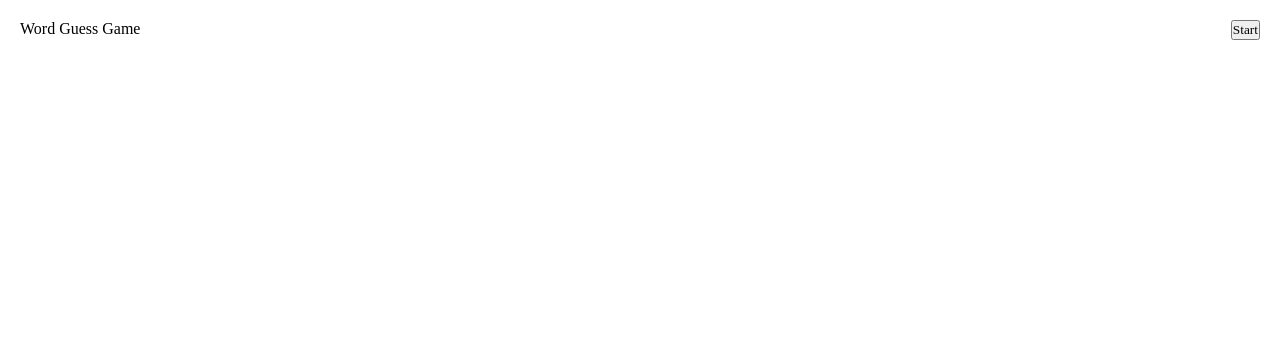
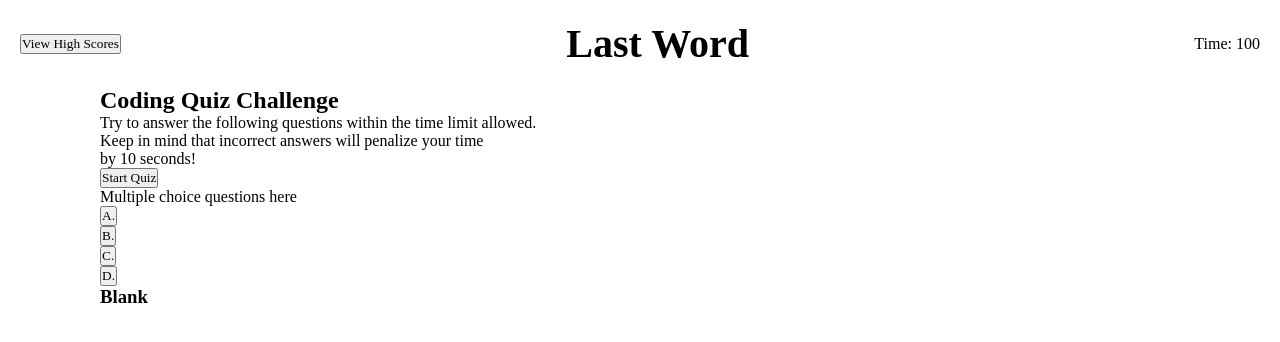
Before and after one commit to xPuRoXdEsMaDrEx/game-last-word, a plain HTML site: page index.html in a window 1280 px wide. Drawn offline with Linux system fonts and the light colour scheme.

Commit message:
Added more code to HTML and CSS files, Updated README file, Added images folder to assets folder

```diff
--- a/assets/css.style/style.css
+++ b/assets/css.style/style.css
@@ -1,11 +1,9 @@
 /* Variables */
 /* :root {
-    --black: black;
-    --green: green;
-    --white: whitesmoke;
+
 } */
 
-/* Default Style Settings */
+/* Default Style Properties */
 * {
     margin: 0;
     padding: 0;
@@ -14,10 +12,20 @@
     max-width: 1600px;
 }
 
+/* Header Content Style Properties */
 header {
     display: flex;
     flex-wrap: wrap;
     padding: 20px;
-    background-color: var(--black);
     justify-content: space-between;
+    align-items: center;
 }
+
+header h1 {
+    font-size: 40px;
+}
+
+/* Main Content Style Properties */
+main {
+    padding-left: 100px;
+}
--- a/index.html
+++ b/index.html
@@ -6,14 +6,65 @@
         <link rel="stylesheet" type="text/css" href="./assets/css.style/style.css" />
     </head>
     <body>
+        <!-- Header Content (High Scores Link, Game Name, Timer)-->
         <header>
-      <div class="large-font">Word Guess Game</div>
-      <button class="start-button">Start</button>
+            <div>
+                <button class="high-scores">View High Scores</button>
+            </div>
+            <div>
+                <h1 class="game-name">Last Word</h1>
+            </div>
+            <div>
+                <time>Time: <span class="countdown-timer">100</span></time>
+            </div>
         </header>
+        <!-- Main Content (Start Screen, Multiple Choice Questions & Answers) -->
+        <main>
+            <!-- Start Screen -->
+            <section>
+                <div>
+                    <h2>Coding Quiz Challenge</h2>
+                </div>
+                <div>
+                    <p>Try to answer the following questions within the time limit allowed.<br>
+                        Keep in mind that incorrect answers will penalize your time<br>
+                        by 10 seconds!
+                    </p>
+                </div>
+                <div>
+                    <button class="start-button">Start Quiz</button>
+                </div>
+            </section>
+            <!-- Questions & Choices -->
+            <section class="questions-card">
+                <div class="multiple-questions">
+                    <p>
+                        Multiple choice questions here
+                    </p>
+                </div>
+            </section>
+            <section class="choice-buttons">
+                <div>
+                    <button class="choice-A">A. </button>
+                </div>
+                <div>
+                    <button class="choice-B">B. </button>
+                </div>
+                <div>
+                    <button class="choice-C">C. </button>
+                </div>
+                <div>
+                    <button class="choice-D">D. </button>
+                </div>
+            </section>
+            <!-- Answer -->
+            <section>
+                <h3 class="answers">Blank</h3>
+            </section>
+        </main>
+        <footer>
 
-    <main>
-
-    </main>
+        </footer>
         <script src="./assets/javascript/main-script.js"></script>
     </body>
 </html>
```
Also changed, not shown: 1 other file. Lines whose indentation alone changed are shown as unchanged.
